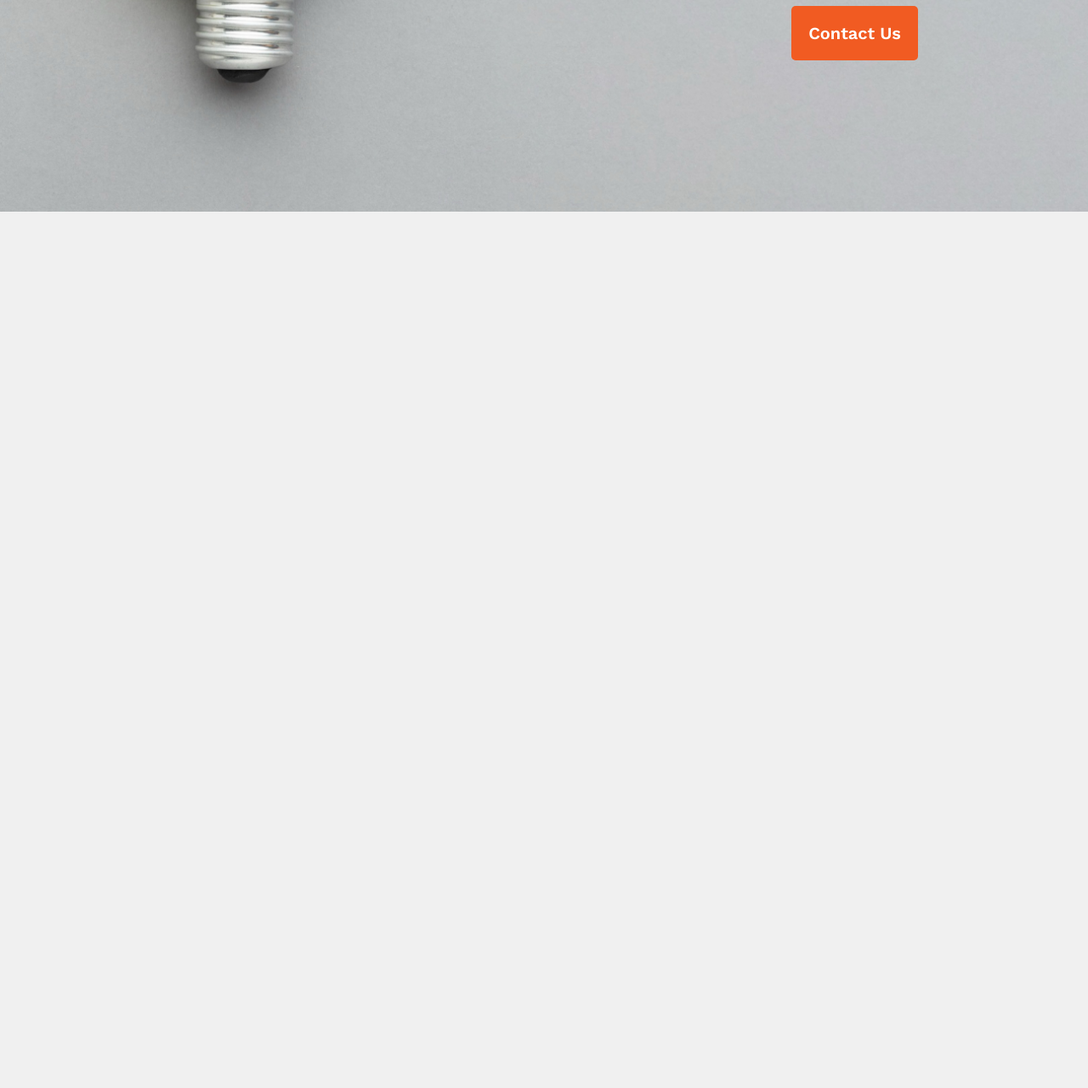
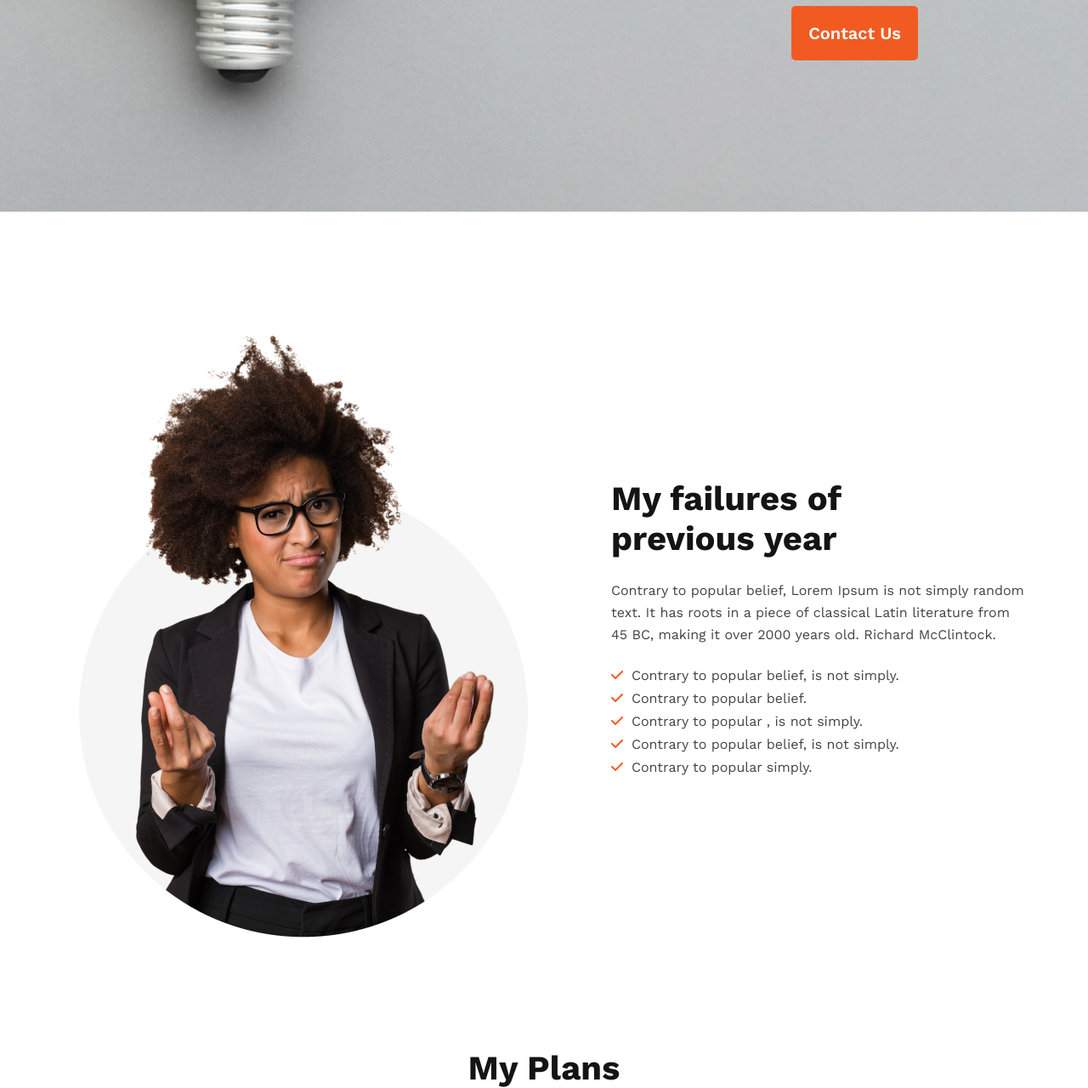
Before and after one commit to Wazid-H/Think-Out, a plain HTML site: page index.html in a window 1280 px wide. Shown: the part 551-1831 px from the top of the page at 85% size. Before the commit the page ends 800 px from the top, so only its background shows below. Drawn offline with nearby package versions, Linux system fonts and the light colour scheme.

Commit message:
Failure area complate

```diff
--- a/index.html
+++ b/index.html
@@ -7,6 +7,8 @@
     <title>New Year 2025</title>
     <!-- Main CSS Link here -->
     <link rel="stylesheet" href="style/style.css">
+    <!-- FontAwesom CDN Here  -->
+    <link rel="stylesheet" href="https://cdnjs.cloudflare.com/ajax/libs/font-awesome/6.4.2/css/all.min.css">
 </head>
 
 <body>
@@ -22,12 +24,31 @@
         </div>
         <!-- Hero-Area-ENd -->
     </header>
+    <main>
+        <section class="failure p130">
+            <img src="images/person.png" alt="">
+            <div class="failure-content">
+                <h2 class="section-title pr128">My failures of previous year</h2>
+                <p>Contrary to popular belief, Lorem Ipsum is not simply random text. It has roots in a piece of
+                    classical Latin literature from 45 BC, making it over 2000 years old. Richard McClintock.</p>
+                <ul class="failure-list">
+                    <li><i class="fa-solid fa-check"></i>Contrary to popular belief, is not simply.</li>
+                    <li><i class="fa-solid fa-check"></i>Contrary to popular belief.</li>
+                    <li><i class="fa-solid fa-check"></i>Contrary to popular , is not simply.</li>
+                    <li><i class="fa-solid fa-check"></i>Contrary to popular belief, is not simply.</li>
+                    <li><i class="fa-solid fa-check"></i>Contrary to popular simply.</li>
+                </ul>
+            </div>
+        </section>
+        <!-- Plan Area Start  -->
+        <section class="plan-area">
+            <div class="section-title text-center">My Plans</div>
+        </section>
+    </main>
 
 
 
 
-    <!-- FontAwesome Icons Link  -->
-    <script src="https://kit.fontawesome.com/6d4f054374.js" crossorigin="anonymous"></script>
 </body>
 
 </html>
--- a/style/style.css
+++ b/style/style.css
@@ -8,7 +8,8 @@
 
 body {
     font-family: 'Work Sans', sans-serif;
-    background-color: #f0f0f0;
+    background-color: #fff;
+
 }
 
 .primary-btn {
@@ -22,9 +23,22 @@ body {
     border: none;
 }
 
+main {
+    max-width: 1140px;
+    margin: 0 auto;
+}
 
+.pr128 {
+    padding-right: 128px;
+}
 
+.p130 {
+    padding: 130px 0;
+}
 
+.text-center {
+    text-align: center;
+}
 
 
 /* Hero Style  */
@@ -58,3 +72,52 @@ body {
     padding: 20px 0 24px 0;
     margin-bottom: 30px;
 }
+
+/* Failure Area Start  */
+.failure {
+    display: flex;
+    /* padding: 130px 0; */
+
+}
+
+.failure img {
+    object-fit: cover;
+
+
+}
+
+.failure-content {
+    display: flex;
+    flex-direction: column;
+    justify-content: center;
+    padding-left: 80px;
+}
+
+.section-title {
+    color: rgb(21, 20, 20);
+    font-size: 40px;
+    font-weight: 700;
+    line-height: 47px;
+
+}
+
+.failure-content p {
+    color: rgb(68, 67, 67);
+    font-size: 16px;
+    font-weight: 400;
+    line-height: 26px;
+    padding: 25px 0;
+}
+
+.failure-list li {
+    list-style: none;
+    color: rgb(68, 67, 67);
+    font-size: 16px;
+    font-weight: 400;
+    margin-bottom: 8px;
+}
+
+.failure-list li i {
+    color: #F15B22;
+    margin-right: 10px;
+}
```
